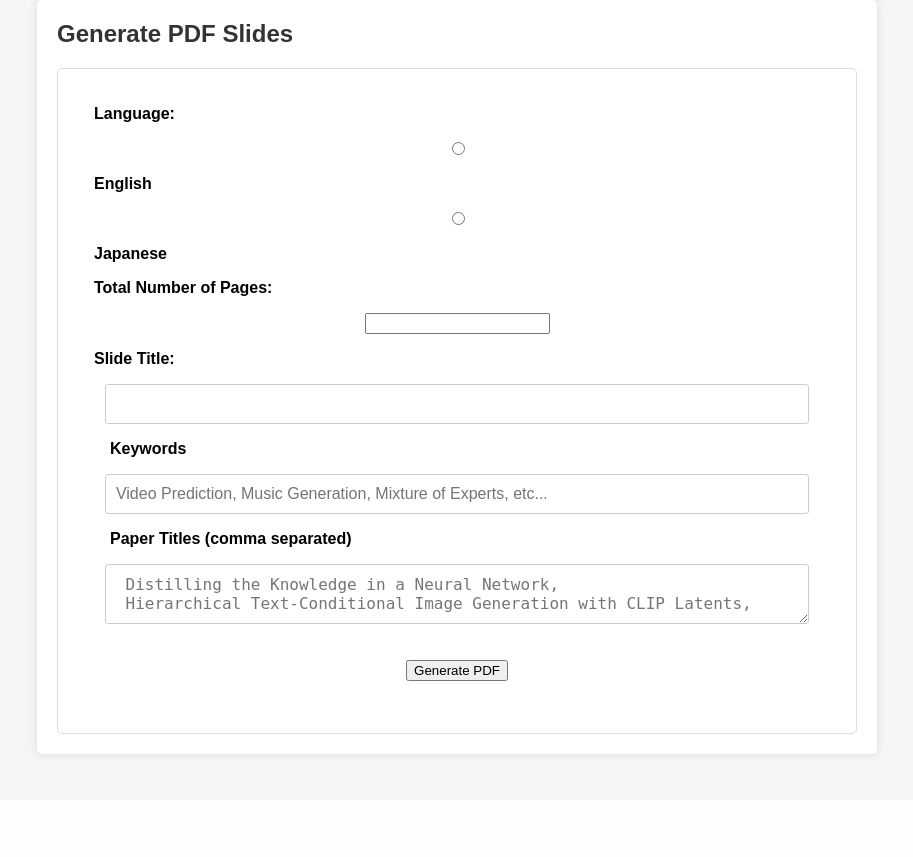
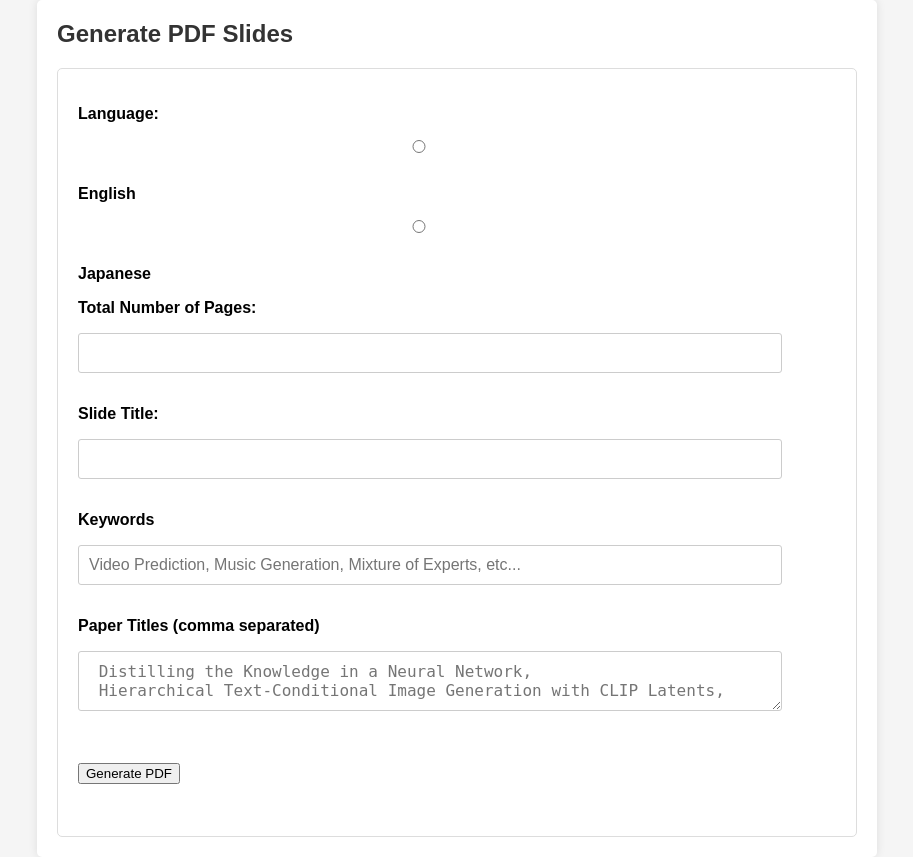
Before and after one commit to Hiromasa-H/survey_gpt, a Flask app: page / in a window 1280 px wide. Shown: the whole page, without its empty margins (183-1096 px from the left). Before the commit the page ends 759 px from the top, so only its background shows below. Run offline with Flask 3, Linux system fonts and the light colour scheme.

Commit message:
added css for page

```diff
--- a/static/css/styles.css
+++ b/static/css/styles.css
@@ -26,34 +26,6 @@ h1 {
     margin-bottom: 20px;
 }
 
-
-form {
-    background-color: #fff;
-    padding: 20px;
-    border: 1px solid #ddd;
-    border-radius: 5px;
-    text-align: center; /* Center-align form content */
-}
-
-form label {
-    font-weight: bold;
-    display: block;
-    margin:1rem;
-    text-align: left; /* Align labels to the left */
-}
-
-form input[type="text"],
-form textarea {
-    width: 90%;
-    padding: 10px;
-    margin: 0 auto; /* Center-align input fields */
-    border: 1px solid #ccc;
-    border-radius: 3px;
-    font-size: 16px;
-    text-align: left; /* Align text within input fields to the left */
-    resize: vertical;
-}
-/*
 form {
     background-color: #fff;
     padding: 20px;
@@ -64,21 +36,39 @@ form {
 form label {
     font-weight: bold;
     display: block;
-    margin-bottom: 5px;
+    margin: 1rem 0;
+    text-align: left; /* Align labels to the left */
 }
 
-form input[type="text"],
-form textarea {
-    width: 100%;
+/* Add some spacing for the new form elements */
+form input[type="radio"],
+form input[type="number"],
+form input[type="text"] {
+    width: 90%;
     padding: 10px;
-    margin-bottom: 10px;
+    margin: 0 auto;
     border: 1px solid #ccc;
     border-radius: 3px;
     font-size: 16px;
-} */
+    text-align: left; /* Align text within input fields to the left */
+    resize: vertical;
+    margin-bottom: 1rem; /* Adjust spacing between elements */
+}
+
+form textarea {
+    width: 90%;
+    padding: 10px;
+    margin: 0 auto;
+    border: 1px solid #ccc;
+    border-radius: 3px;
+    font-size: 16px;
+    text-align: left;
+    resize: vertical;
+    margin-bottom: 1rem; /* Adjust spacing between elements */
+}
 
 #submit {
-    margin:2rem;
+    margin: 2rem 0; /* Adjust margin for submit button */
 }
 
 form button {
@@ -90,33 +80,17 @@ form button {
     font-size: 18px;
     border-radius: 3px;
     transition: background-color 0.3s, color 0.3s; /* Add transition effect */
+    box-shadow: 0 2px 4px rgba(0, 0, 0, 0.1); /* Add box shadow for elevation */
 
-    /* Add box shadow for a subtle elevation effect */
-    box-shadow: 0 2px 4px rgba(0, 0, 0, 0.1);
+    margin-bottom: 1rem; /* Adjust spacing between button and other elements */
 }
 
 form button:hover {
     background-color: #0056b3;
-    color: #fff; /* Change text color on hover */
+    color: #fff;
 }
 
-/* form button {
-    background-color: #007bff;
-    color: #fff;
-    border: none;
-    padding: 10px 20px;
-    cursor: pointer;
-    font-size: 18px;
-    border-radius: 3px;
-    transition: background-color 0.3s;
-}
-
-form button:hover {
-    background-color: #0056b3;
-}
- */
-
- .spinner {
+.spinner {
     border: 4px solid rgba(255, 255, 255, 0.3);
     border-radius: 50%;
     border-top: 4px solid #3498db;
```
